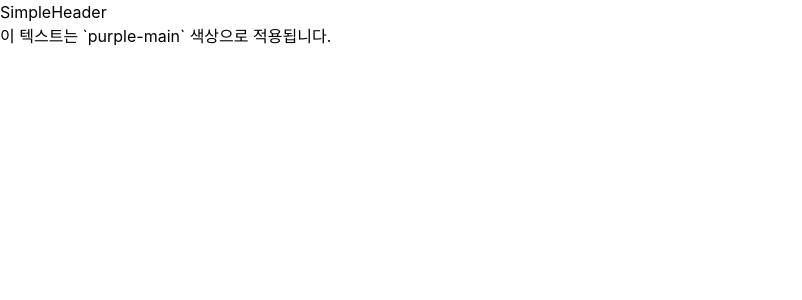
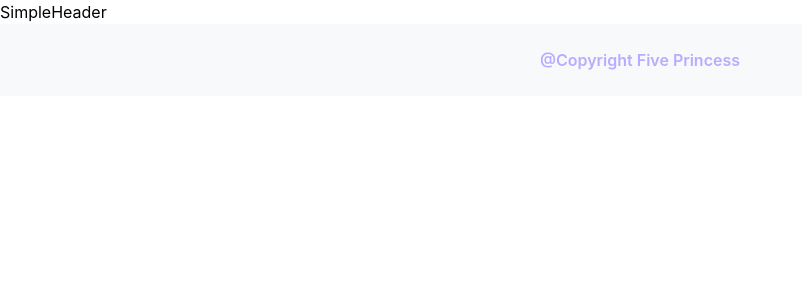
Before and after one commit to FivePrincess/Front, a React (Vite) app: page /user in a window 1280 px wide. Shown: the top 300 px of the page, without its empty margins (0-802 px from the left). Built offline with nearby package versions, Linux system fonts and the light colour scheme.

Commit message:
feat(#3): footer css

```diff
--- a/src/layout/Footer.jsx
+++ b/src/layout/Footer.jsx
@@ -1,5 +1,9 @@
 import React from "react";
 
 export default function Footer() {
-  return <div className="">이 텍스트는 `purple-main` 색상으로 적용됩니다.</div>;
+  return (
+    <div className="bg-gray-light py-6 text-center text-purple-medium font-semibold">
+      @Copyright Five Princess
+    </div>
+  );
 }
--- a/src/layout/Layout.jsx
+++ b/src/layout/Layout.jsx
@@ -12,7 +12,6 @@ export default function Layout() {
       <main className="flex-grow min-h-screen">
         <Outlet />
       </main>
-      <div className="bg-purple-main text-purple-main">rtt</div>
       <footer>
         <Footer />
       </footer>
```
